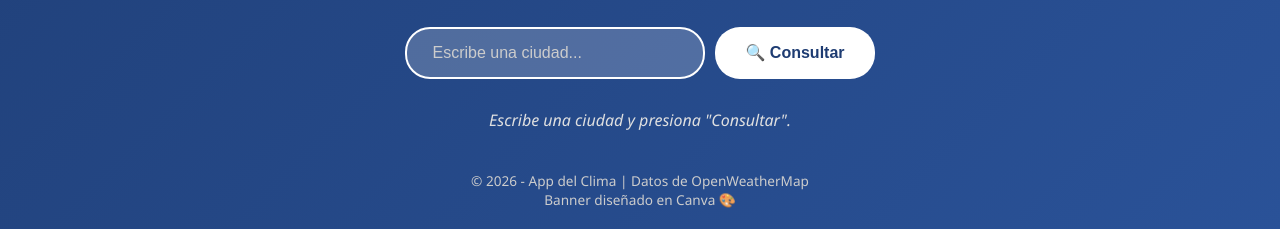
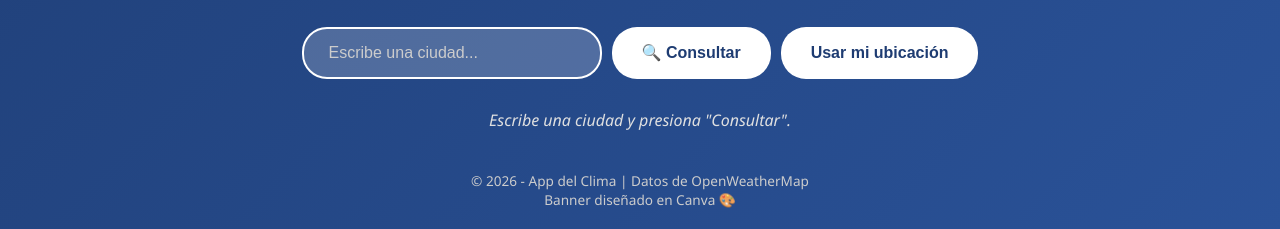
Before and after one commit to raymundoballina09-png/clima-app, a plain HTML site: page index.html in a window 1280 px wide. Shown: the part 625-854 px from the top of the page. Drawn offline with Linux system fonts and the light colour scheme.

Commit message:
Add location button to weather query form
Added a button to use the user's location for weather queries.

```diff
--- a/index.html
+++ b/index.html
@@ -36,6 +36,7 @@
             >
 
             <button type="submit">🔍 Consultar</button>
+            <button onclick="obtenerUbicacion()">Usar mi ubicación</button>
 
         </form>
 
```
